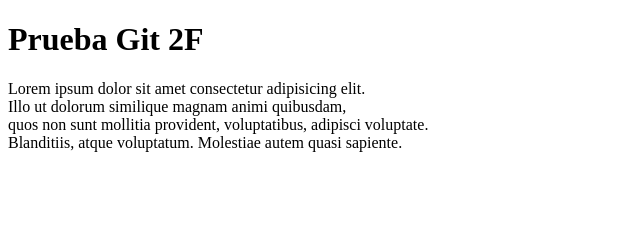
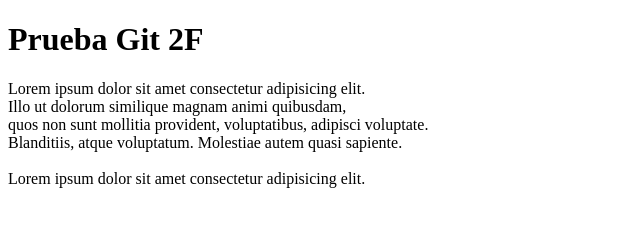
Before and after one commit to CatalinaRF/git2, a plain HTML site: page index.html in a window 1280 px wide. Shown: the whole page, without its empty margins (0-640 px from the left). Drawn offline with Linux system fonts and the light colour scheme.

Commit message:
Nuevo renglon

```diff
--- a/index.html
+++ b/index.html
@@ -11,7 +11,15 @@
             quos non sunt mollitia provident, voluptatibus, adipisci voluptate.
             <br>
             Blanditiis, atque voluptatum. Molestiae autem quasi sapiente.
+            <br><br>
+            Lorem ipsum dolor sit amet consectetur adipisicing elit.
+
+
+
+
+
         </P>
+
     </body>
 
 </html>
```
